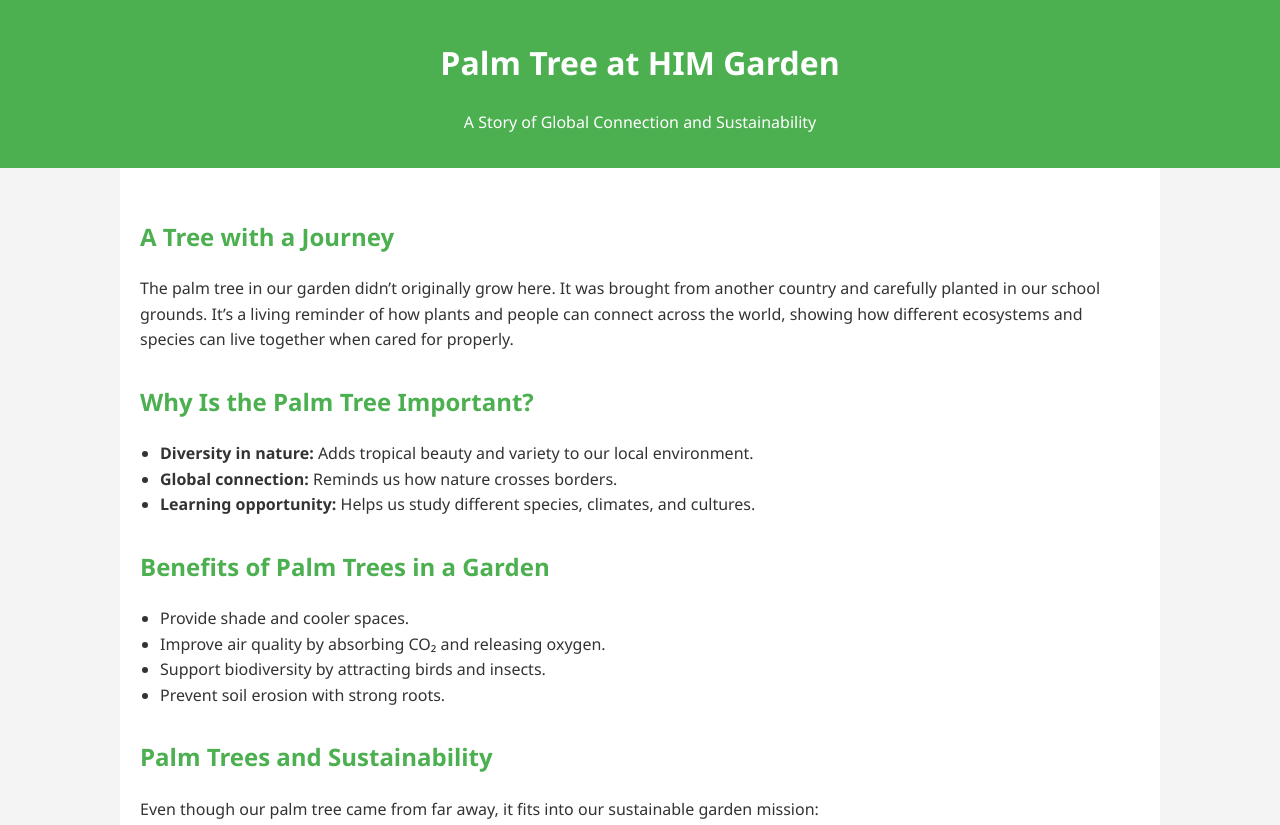
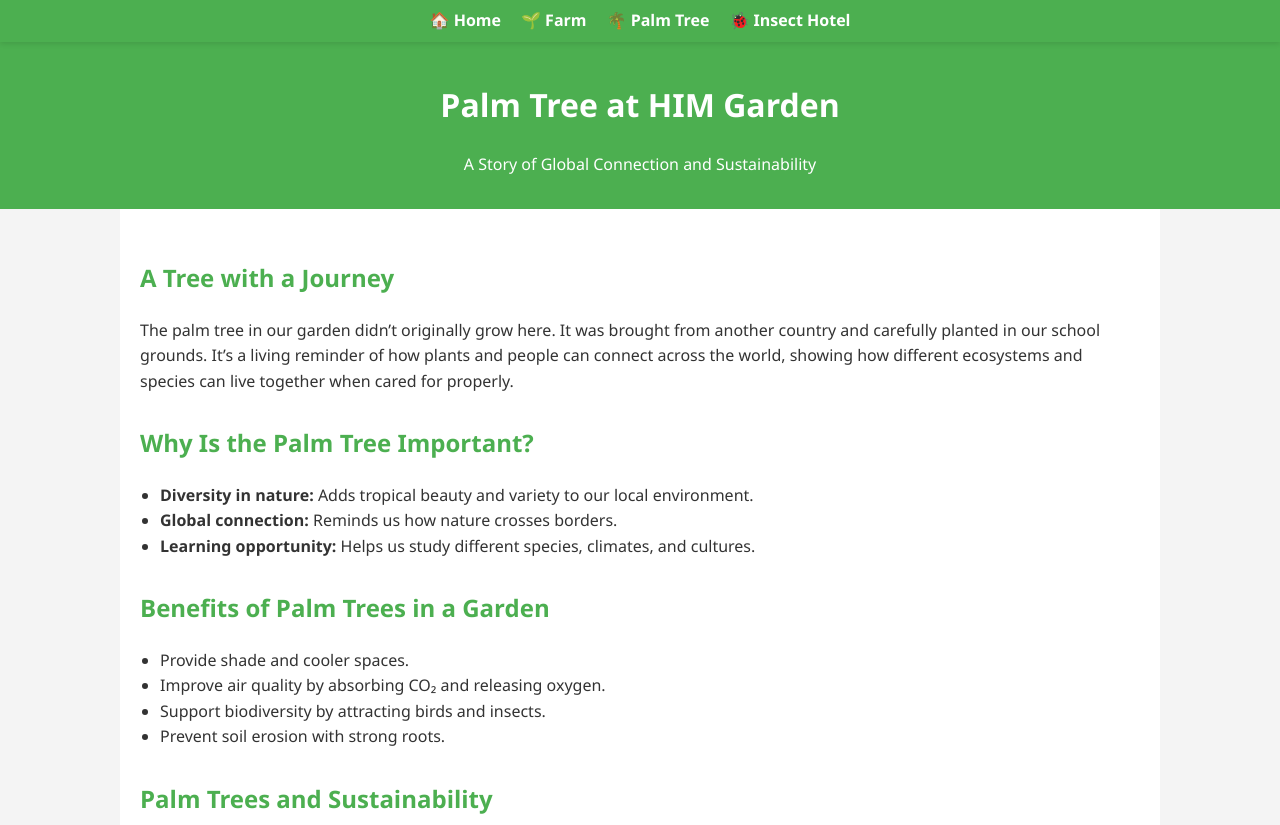
Before and after one commit to yoonkwon99/HIMGarden, a plain HTML site: page palmtree.html in a window 1280 px wide. Shown: the top 825 px of the page. Drawn offline with Linux system fonts and the light colour scheme.

Commit message:
Update palmtree.html

```diff
--- a/palmtree.html
+++ b/palmtree.html
@@ -57,6 +57,28 @@
       border-radius: 10px;
     }
 
+    /* Back to Home Button */
+    .back-home-wrapper {
+      text-align: center;
+      margin: 60px 0 20px;
+    }
+
+    .back-home-btn {
+      display: inline-block;
+      padding: 12px 24px;
+      background-color: #4CAF50;
+      color: white;
+      text-decoration: none;
+      border-radius: 8px;
+      font-weight: bold;
+      font-size: 1.1rem;
+      transition: background-color 0.3s ease;
+    }
+
+    .back-home-btn:hover {
+      background-color: #3d8b40;
+    }
+
     /* Scroll Buttons */
     #scroll-buttons {
       position: fixed;
@@ -85,32 +107,54 @@
     #scroll-buttons button:hover {
       background-color: #3d8b40;
     }
-
-    /* Back to Home - bottom center */
-    .back-home-wrapper {
-      text-align: center;
-      margin: 60px 0 20px;
-    }
-
-    .back-home-btn {
-      display: inline-block;
-      padding: 12px 24px;
-      background-color: #4CAF50;
-      color: white;
-      text-decoration: none;
-      border-radius: 8px;
-      font-weight: bold;
-      font-size: 1.1rem;
-      transition: background-color 0.3s ease;
-    }
-
-    .back-home-btn:hover {
-      background-color: #3d8b40;
-    }
   </style>
 </head>
 
 <body>
+
+  <!-- Navigation Bar -->
+  <nav class="navbar">
+    <div class="nav-container">
+      <a href="index.html" class="nav-link">🏠 Home</a>
+      <a href="farm.html" class="nav-link">🌱 Farm</a>
+      <a href="palm.html" class="nav-link">🌴 Palm Tree</a>
+      <a href="insect.html" class="nav-link">🐞 Insect Hotel</a>
+    </div>
+  </nav>
+
+  <style>
+    .navbar {
+      background-color: #4CAF50;
+      padding: 0.5rem 0;
+      box-shadow: 0 2px 5px rgba(0,0,0,0.1);
+      position: sticky;
+      top: 0;
+      z-index: 1000;
+    }
+
+    .nav-container {
+      max-width: 1000px;
+      margin: auto;
+      display: flex;
+      justify-content: center;
+      gap: 20px;
+      flex-wrap: wrap;
+    }
+
+    .nav-link {
+      color: white;
+      text-decoration: none;
+      font-weight: bold;
+      font-size: 1rem;
+      transition: opacity 0.2s ease;
+    }
+
+    .nav-link:hover {
+      opacity: 0.8;
+      text-decoration: underline;
+    }
+  </style>
+
   <header>
     <h1>Palm Tree at HIM Garden</h1>
     <p>A Story of Global Connection and Sustainability</p>
@@ -118,9 +162,7 @@
 
   <div class="container">
     <h2>A Tree with a Journey</h2>
-    <p>
-      The palm tree in our garden didn’t originally grow here. It was brought from another country and carefully planted in our school grounds. It’s a living reminder of how plants and people can connect across the world, showing how different ecosystems and species can live together when cared for properly.
-    </p>
+    <p>The palm tree in our garden didn’t originally grow here. It was brought from another country and carefully planted in our school grounds. It’s a living reminder of how plants and people can connect across the world, showing how different ecosystems and species can live together when cared for properly.</p>
 
     <h2>Why Is the Palm Tree Important?</h2>
     <ul>
@@ -152,9 +194,16 @@
       <li>Share your knowledge about palm trees with others.</li>
       <li>Help take care of every plant in the HIM Garden!</li>
     </ul>
+
+    <h2>Contact Us</h2>
+    <p>
+      <strong>HIM Business School</strong><br/>
+      Email: <a href="mailto:contact@himbusinessschool.edu">contact@himbusinessschool.edu</a><br/>
+      Phone: +123-456-7890<br/>
+      Address: Avenue des Alpes 15, 1820 Montreux VD
+    </p>
   </div>
 
-  <!-- Back to Home Button -->
   <div class="back-home-wrapper">
     <a href="index.html" class="back-home-btn">← Back to Home</a>
   </div>
```
